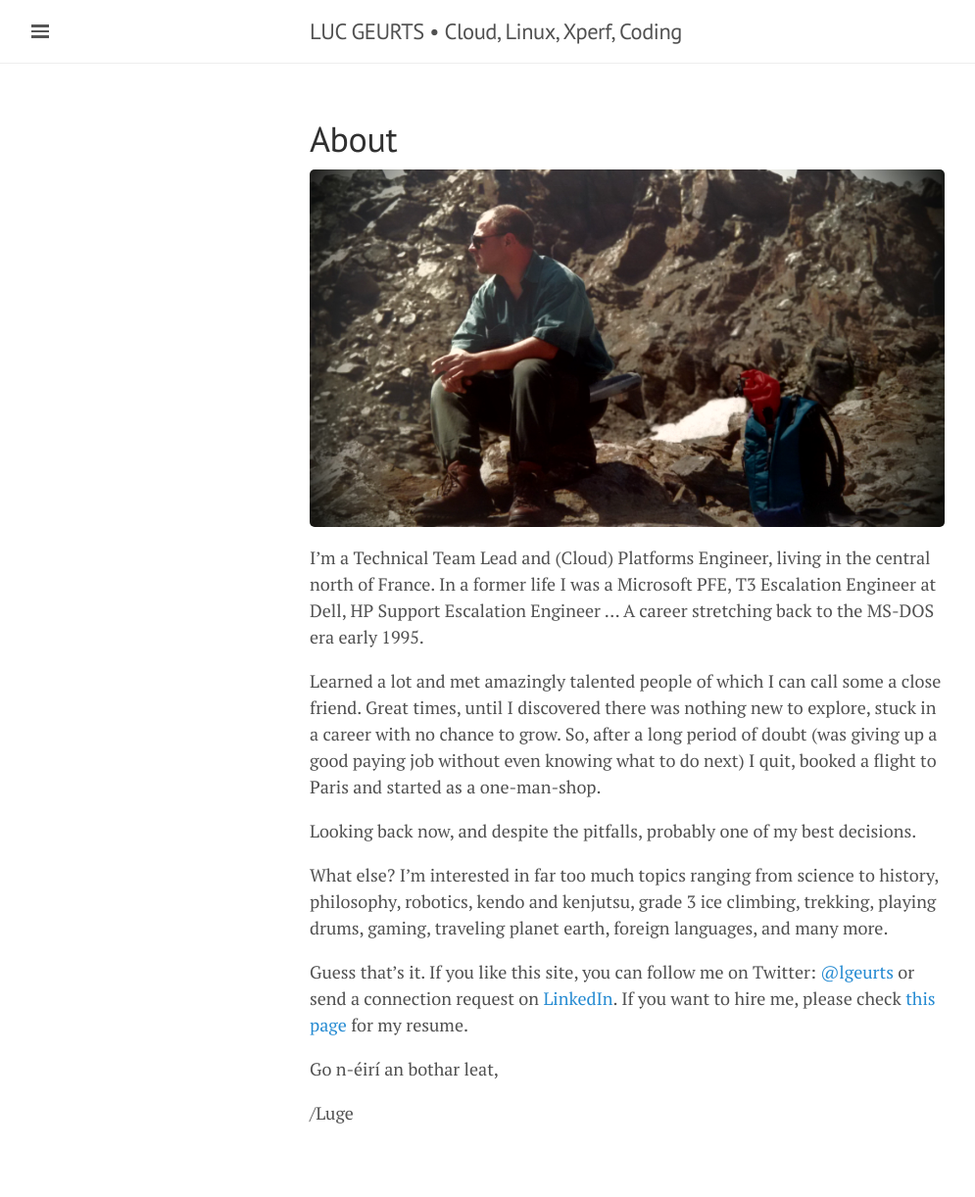
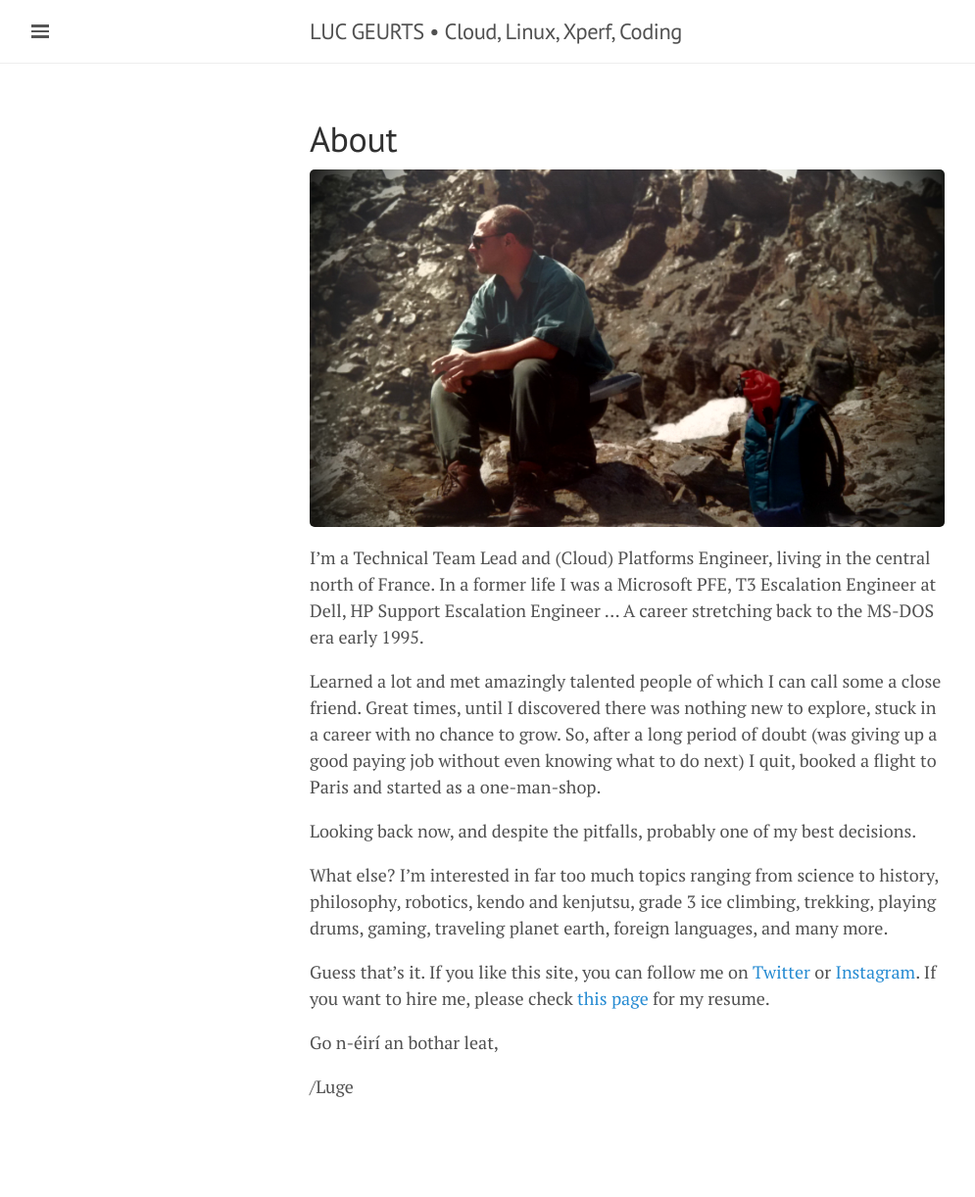
Before and after one commit to lgeurts/lgeurts.github.io, a Jekyll site: the page built from about.md, in a window 1280 px wide. Shown: the whole page at 98% size, without its empty margins (0-995 px from the left). Built offline with Jekyll 4.4.1, drawn with Linux system fonts in a browser that asks for light colours; nearby versions of some CDN libraries; after the commit the page ends 1195 px from its top, so only the background shows below that.

Commit message:
Update about.md

```diff
--- a/about.md
+++ b/about.md
@@ -14,7 +14,7 @@ Looking back now, and despite the pitfalls, probably one of my best decisions.
 
 What else? I'm interested in far too much topics ranging from science to history, philosophy, robotics, kendo and kenjutsu, grade 3 ice climbing, trekking, playing drums, gaming, traveling planet earth, foreign languages, and many more.
 
-Guess that's it. If you like this site, you can follow me on Twitter: [@lgeurts](https://twitter.com/lgeurts) or send a connection request on [LinkedIn](https://www.linkedin.com/in/lucgeurts). If you want to hire me, please check [this page](https://github.com/lgeurts/Resume/blob/master/Moderncv%20Resume%20Luc%20Geurts%20%28US%29.pdf) for my resume.
+Guess that's it. If you like this site, you can follow me on [Twitter](https://twitter.com/lgeurts) or [Instagram](https://www.instagram.com/luc.geurts/). If you want to hire me, please check [this page](https://github.com/lgeurts/Resume/blob/master/Moderncv%20Resume%20Luc%20Geurts%20%28US%29.pdf) for my resume.
 
 Go n-éirí an bothar leat,
 
```
